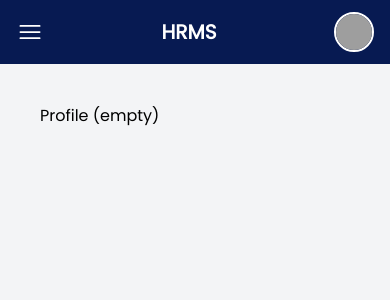
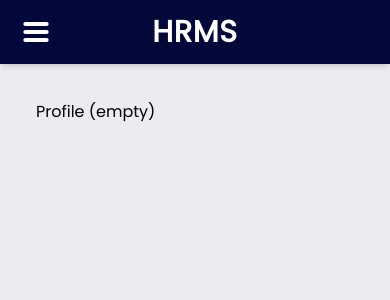
Before and after one commit to jogipradnya/HRMS-FigmaPages, a React (Create React App) app: page / in a window 390 px wide. Shown: the top 300 px of the page. Built offline with nearby package versions, Linux system fonts and the light colour scheme; grey boxes are pictures that could not be loaded.

Commit message:
New Sidebar component for better

```diff
--- a/src/components/layout/Sidebar.js
+++ b/src/components/layout/Sidebar.js
@@ -1,9 +1,9 @@
+import { NavLink } from "react-router-dom";
 import { useState } from "react";
-import { NavLink } from "react-router-dom";
 
-// 1. We accept 'children' as a prop here
 export default function Sidebar({ children }) {
-  const [open, setOpen] = useState(false);
+  const [isOpen, setIsOpen] = useState(false);
+
   const menuItems = [
     { label: "Profile", path: "/profile" },
     { label: "Privacy Policy", path: "/privacy-policy" },
@@ -16,65 +16,84 @@ export default function Sidebar({ children }) {
   ];
 
   return (
-    // 2. We use a Flex container to hold the Sidebar AND the Content side-by-side
-    <div className=" flex h-screen w-full relative">
-      <div className="lg:hidden fixed left-0 top-0 w-full flex items-center justify-between px-4 py-3 bg-[#071A52] text-white ">
-        <button onClick={() => setOpen(!open)}>
-          {open ? <p className="text-4xl">×</p> :<svg
-            xmlns="http://www.w3.org/2000/svg"
-            fill="none"
-            viewBox="0 0 24 24"
-            strokeWidth={1.5}
-            stroke="currentColor"
-            className="w-7 h-7"
-          >
-            <path
-              strokeLinecap="round"
-              strokeLinejoin="round"
-              d="M3.75 6.75h16.5M3.75 12h16.5M3.75 17.25h16.5"
-            />
-          </svg>}
+    <div className="flex h-screen w-full bg-[#EBEBF0] overflow-hidden">
+
+      {/* --- MOBILE HEADER (Visible only on mobile) --- */}
+      <div className="md:hidden fixed top-0 left-0 right-0 h-16 bg-[#020839] flex items-center justify-between px-4 z-50 shadow-md">
+        {/* Hamburger Button */}
+        <button
+          onClick={() => setIsOpen(true)}
+          className="text-white p-1 focus:outline-none"
+        >
+          <svg className="w-8 h-8" fill="none" stroke="currentColor" viewBox="0 0 24 24">
+            <path strokeLinecap="round" strokeLinejoin="round" strokeWidth={3} d="M4 6h16M4 12h16M4 18h16" />
+          </svg>
         </button>
-        <h1 className="text-xl font-semibold">HRMS</h1>
 
-        <img
-          src="https://i.pravatar.cc/150?img=5"
-          className="w-10 h-10 rounded-full border-2 border-white"
-          alt="profile"
-        />
+        {/* Centered Logo Text */}
+        <h1 className="text-white text-3xl font-black tracking-wide absolute left-1/2 transform -translate-x-1/2 font-poppins">
+          HRMS
+        </h1>
+
+        {/* Empty div to balance spacing if needed */}
+        <div className="w-8"></div>
       </div>
 
-      {/* --- SIDEBAR SECTION --- */}
-      <div className="hidden h-screen w-64 bg-[#071A52] text-white lg:flex flex-col p-6 space-y-8 flex-shrink-0">
-        {/* Logo Section */}
-        <h1 className="text-3xl font-bold tracking-wide">HRMS</h1>
+      {/* --- SIDEBAR DRAWER --- */}
+      {/* Overlay Background */}
+      <div
+        className={`fixed inset-0 bg-black bg-opacity-50 z-[60] transition-opacity duration-300 md:hidden ${
+          isOpen ? "opacity-100 pointer-events-auto" : "opacity-0 pointer-events-none"
+        }`}
+        onClick={() => setIsOpen(false)}
+      />
 
-        {/* Profile */}
-        <div className="flex items-center space-x-3">
+      {/* Sidebar Content */}
+      <div className={`
+        fixed inset-y-0 left-0 z-[70] w-64 bg-[#071A52] text-white flex flex-col p-6 space-y-8
+        transition-transform duration-300 ease-in-out
+        md:translate-x-0 md:static md:flex md:flex-shrink-0
+        ${isOpen ? "translate-x-0" : "-translate-x-full"}
+      `}>
+
+        {/* Close Button Row (Mobile Only) */}
+        <div className="flex justify-end md:hidden">
+           <button onClick={() => setIsOpen(false)} className="text-white/80 hover:text-white">
+             <svg className="w-6 h-6" fill="none" stroke="currentColor" viewBox="0 0 24 24">
+               <path strokeLinecap="round" strokeLinejoin="round" strokeWidth={2} d="M6 18L18 6M6 6l12 12" />
+             </svg>
+           </button>
+        </div>
+
+        {/* Logo (Desktop Only) */}
+        <h1 className="text-3xl font-bold tracking-wide hidden md:block text-center mb-4">HRMS</h1>
+
+        {/* Profile Section */}
+        <div className="flex items-center space-x-3 pb-4 border-b border-white/20">
           <img
             src="https://i.pravatar.cc/150?img=5"
-            className="w-14 h-14 rounded-full border-2 border-white"
+            className="w-12 h-12 rounded-full border-2 border-white/50"
             alt="profile"
           />
           <div>
-            <h2 className="text-lg font-semibold">Mariya</h2>
-            <p className="text-sm text-gray-300">HR Manager</p>
+            <h2 className="text-lg font-semibold leading-tight">Mariya</h2>
+            <p className="text-xs text-gray-300">HR Manager</p>
           </div>
         </div>
 
-        {/* MENU */}
-        <div className="flex flex-col space-y-2">
+        {/* Menu Items */}
+        <nav className="flex flex-col space-y-2 flex-1 overflow-y-auto">
           {menuItems.map((item) => (
             <NavLink
               key={item.label}
               to={item.path}
+              onClick={() => setIsOpen(false)}
               className={({ isActive }) =>
                 `
-                px-4 py-3 rounded-lg font-medium transition-all
-                ${
-                  isActive
-                    ? "bg-white text-[#071A52]" // selected item
-                    : "text-white hover:bg-[#0B2A78]"
+                px-4 py-3 rounded-xl font-medium transition-all duration-200
+                ${isActive
+                  ? "bg-white text-[#071A52] font-bold shadow-sm"
+                  : "text-gray-300 hover:bg-[#0B2A78] hover:text-white"
                 }
               `
               }
@@ -82,44 +101,16 @@ export default function Sidebar({ children }) {
               {item.label}
             </NavLink>
           ))}
-        </div>
+        </nav>
       </div>
 
-      {open && (
-        <div className="fixed top-16 left-0 h-screen w-64 bg-[#071A52] text-white flex flex-col p-6 space-y-8 flex-shrink-0">
-          {/* MENU */}
-          <div className="flex flex-col space-y-2">
-            {menuItems.map((item) => (
-              <NavLink
-                key={item.label}
-                to={item.path}
-                onClick={() => setOpen(false)}
-                className={({ isActive }) =>
-                  `
-                px-4 py-3 rounded-lg font-medium transition-all
-                ${
-                  isActive
-                    ? "bg-white text-[#071A52]" // selected item
-                    : "text-white hover:bg-[#0B2A78]"
-                }
-              `
-                }
-              >
-                {item.label}
-              </NavLink>
-            ))}
-          </div>
+      {/* --- MAIN CONTENT AREA --- */}
+      <main className="flex-1 w-full h-full overflow-hidden flex flex-col pt-16 md:pt-0">
+        <div className="flex-1 overflow-y-auto p-4 md:p-8">
+          {children}
         </div>
-      )}
+      </main>
 
-      {/* --- MAIN CONTENT SECTION (THE FIX) --- */}
-      {/* This div takes up the remaining space (flex-1) and renders your pages */}
-      <div
-        className="flex-1  lg:mt-0 mt-16 overflow-auto bg-gray-100 text-black p-5
-"
-      >
-        {children}
-      </div>
     </div>
   );
 }
```
